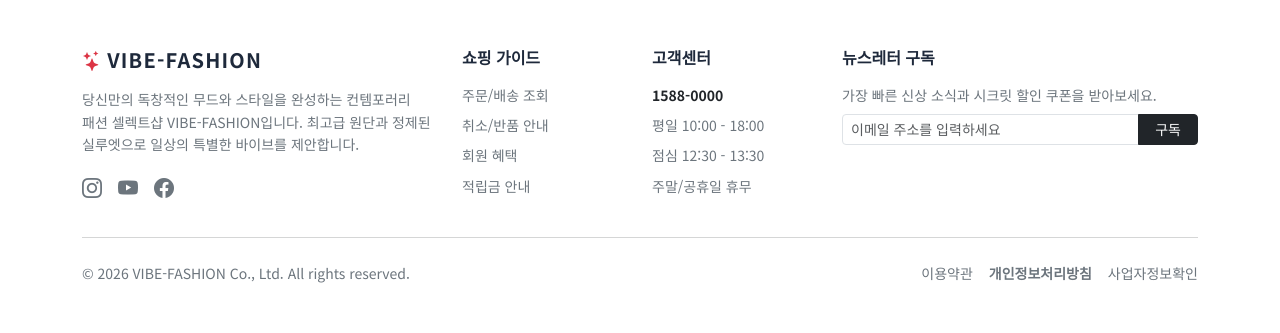
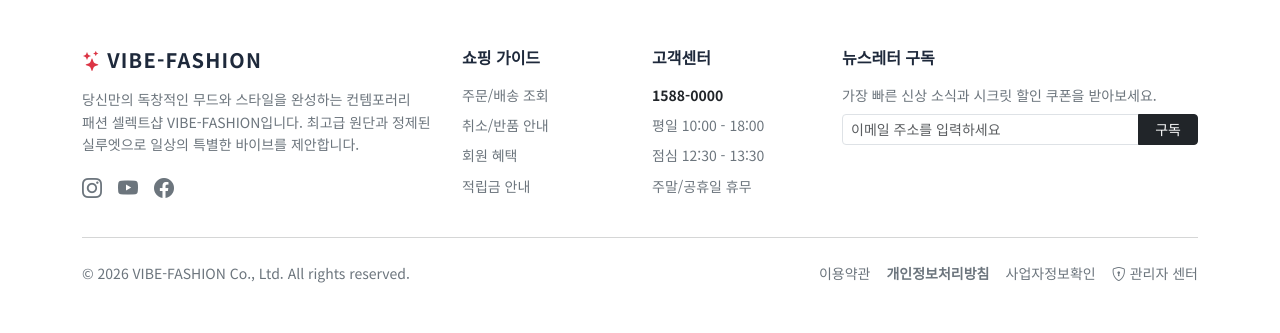
Before and after one commit to hanjihee12/vibe-fashion, a Flask app: page / in a window 1280 px wide. Shown: the part 5487-5820 px from the top of the page. Run offline with Flask 3, Linux system fonts and the light colour scheme; some libraries are stand-ins or nearby versions; some web fonts are replaced.

Commit message:
feat: 사용자 드롭다운 및 푸터에 관리자 센터 바로가기 링크 추가

```diff
--- a/app/static/js/main.js
+++ b/app/static/js/main.js
@@ -539,6 +539,7 @@ function updateUserAuthUI() {
                 <ul class="dropdown-menu dropdown-menu-end shadow border-0 rounded-3 mt-1">
                     <li class="px-3 py-1 small text-muted">ID: ${user.id}</li>
                     <li><a class="dropdown-item small" href="/mypage"><i class="bi bi-person-gear me-1"></i>마이페이지</a></li>
+                    <li><a class="dropdown-item small text-dark" href="/admin" target="_blank"><i class="bi bi-shield-lock-fill text-danger me-1"></i>관리자 페이지</a></li>
                     <li><hr class="dropdown-divider my-1"></li>
                     <li><a class="dropdown-item small text-danger" href="javascript:void(0)" onclick="handleLogout()"><i class="bi bi-box-arrow-right me-1"></i>로그아웃</a></li>
                 </ul>
--- a/app/templates/base.html
+++ b/app/templates/base.html
@@ -184,6 +184,7 @@
                     <a href="#" class="text-secondary text-decoration-none">이용약관</a>
                     <a href="#" class="text-secondary text-decoration-none fw-bold">개인정보처리방침</a>
                     <a href="#" class="text-secondary text-decoration-none">사업자정보확인</a>
+                    <a href="/admin" target="_blank" class="text-secondary text-decoration-none"><i class="bi bi-shield-lock me-1"></i>관리자 센터</a>
                 </div>
             </div>
         </div>
--- a/static/js/main.js
+++ b/static/js/main.js
@@ -539,6 +539,7 @@ function updateUserAuthUI() {
                 <ul class="dropdown-menu dropdown-menu-end shadow border-0 rounded-3 mt-1">
                     <li class="px-3 py-1 small text-muted">ID: ${user.id}</li>
                     <li><a class="dropdown-item small" href="/mypage"><i class="bi bi-person-gear me-1"></i>마이페이지</a></li>
+                    <li><a class="dropdown-item small text-dark" href="/admin" target="_blank"><i class="bi bi-shield-lock-fill text-danger me-1"></i>관리자 페이지</a></li>
                     <li><hr class="dropdown-divider my-1"></li>
                     <li><a class="dropdown-item small text-danger" href="javascript:void(0)" onclick="handleLogout()"><i class="bi bi-box-arrow-right me-1"></i>로그아웃</a></li>
                 </ul>
--- a/templates/base.html
+++ b/templates/base.html
@@ -184,6 +184,7 @@
                     <a href="#" class="text-secondary text-decoration-none">이용약관</a>
                     <a href="#" class="text-secondary text-decoration-none fw-bold">개인정보처리방침</a>
                     <a href="#" class="text-secondary text-decoration-none">사업자정보확인</a>
+                    <a href="/admin" target="_blank" class="text-secondary text-decoration-none"><i class="bi bi-shield-lock me-1"></i>관리자 센터</a>
                 </div>
             </div>
         </div>
```
